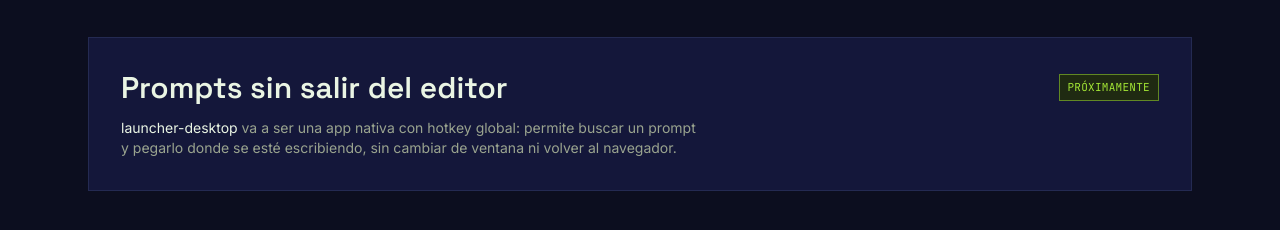
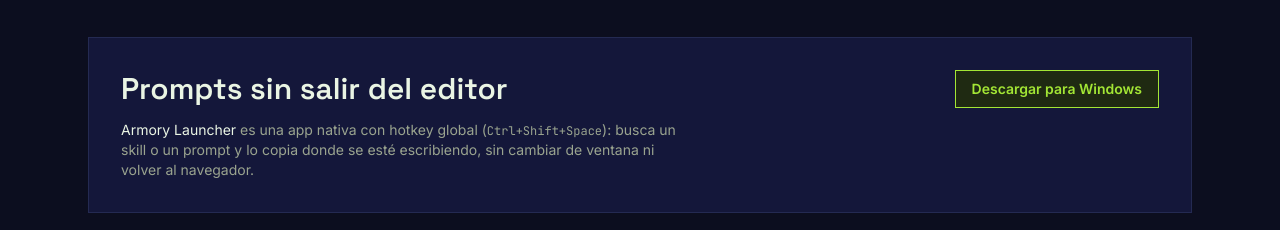
Before and after one commit to adminoryslabs/armory-registry-web, a Next.js app: page / in a window 1280 px wide. Shown: the part 1531-1761 px from the top of the page. Built offline with nearby package versions, Linux system fonts and the light colour scheme; no server answers.

Commit message:
feat: link launcher CTA to the real download release

```diff
--- a/src/components/LauncherCta.tsx
+++ b/src/components/LauncherCta.tsx
@@ -1,5 +1,3 @@
-import { ComingSoonBadge } from "./ComingSoonBadge";
-
 export function LauncherCta() {
   return (
     <section id="launcher" className="border-b border-outline-variant">
@@ -9,12 +7,20 @@ export function LauncherCta() {
             <h2 className="font-heading text-2xl font-semibold sm:text-3xl">
               Prompts sin salir del editor
             </h2>
-            <ComingSoonBadge />
+            <a
+              href="https://github.com/adminoryslabs/armory-launcher-desktop/releases/latest"
+              target="_blank"
+              rel="noreferrer"
+              className="border border-primary bg-primary-container px-4 py-2 text-sm font-semibold text-primary transition-colors hover:bg-primary hover:text-on-primary"
+            >
+              Descargar para Windows
+            </a>
           </div>
           <p className="mt-3 max-w-xl text-sm text-on-surface-variant">
-            <span className="text-on-surface">launcher-desktop</span> va a ser una app nativa
-            con hotkey global: permite buscar un prompt y pegarlo donde se esté escribiendo,
-            sin cambiar de ventana ni volver al navegador.
+            <span className="text-on-surface">Armory Launcher</span> es una app nativa con hotkey
+            global (<code className="font-mono text-xs">Ctrl+Shift+Space</code>): busca un skill o
+            un prompt y lo copia donde se esté escribiendo, sin cambiar de ventana ni volver al
+            navegador.
           </p>
         </div>
       </div>
```
